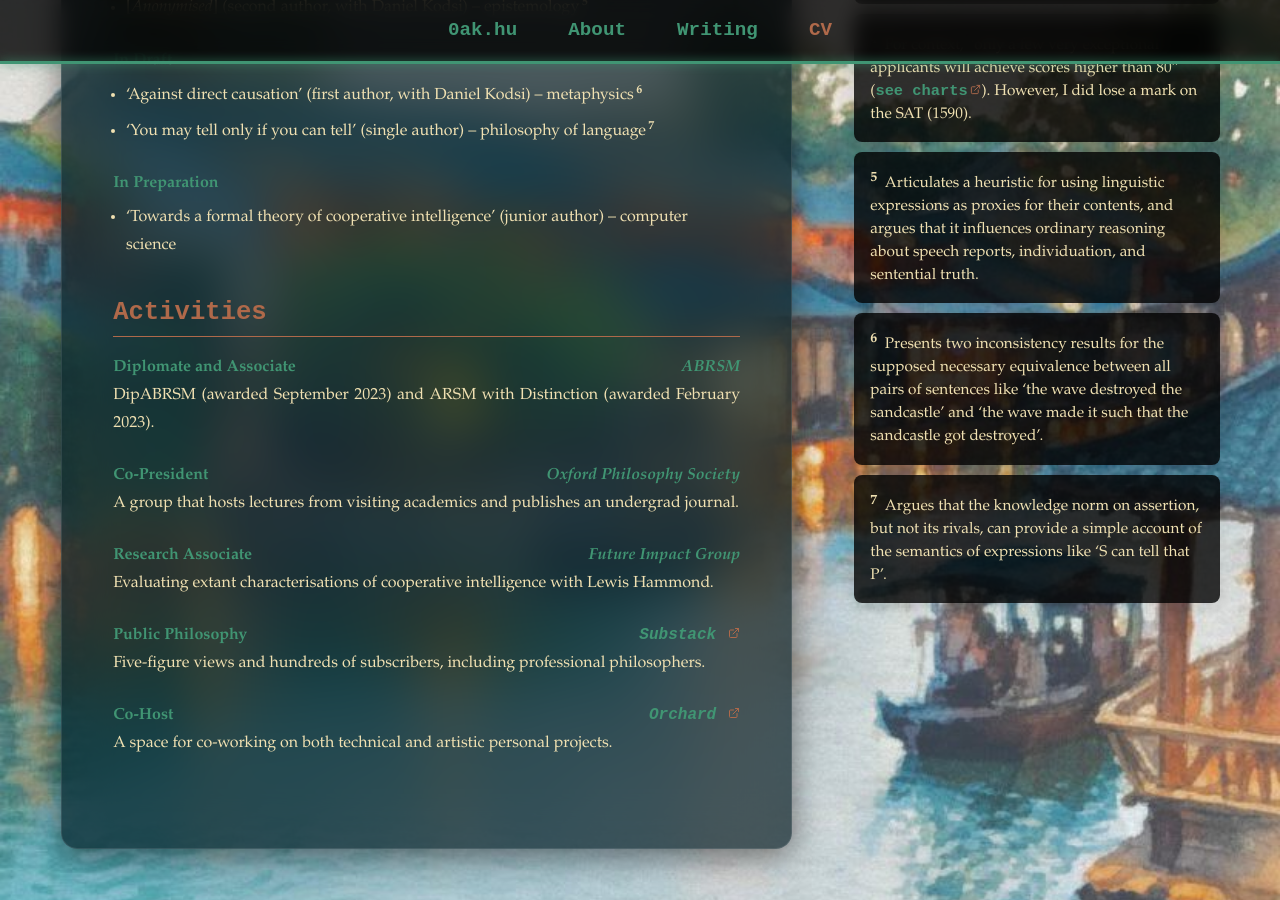
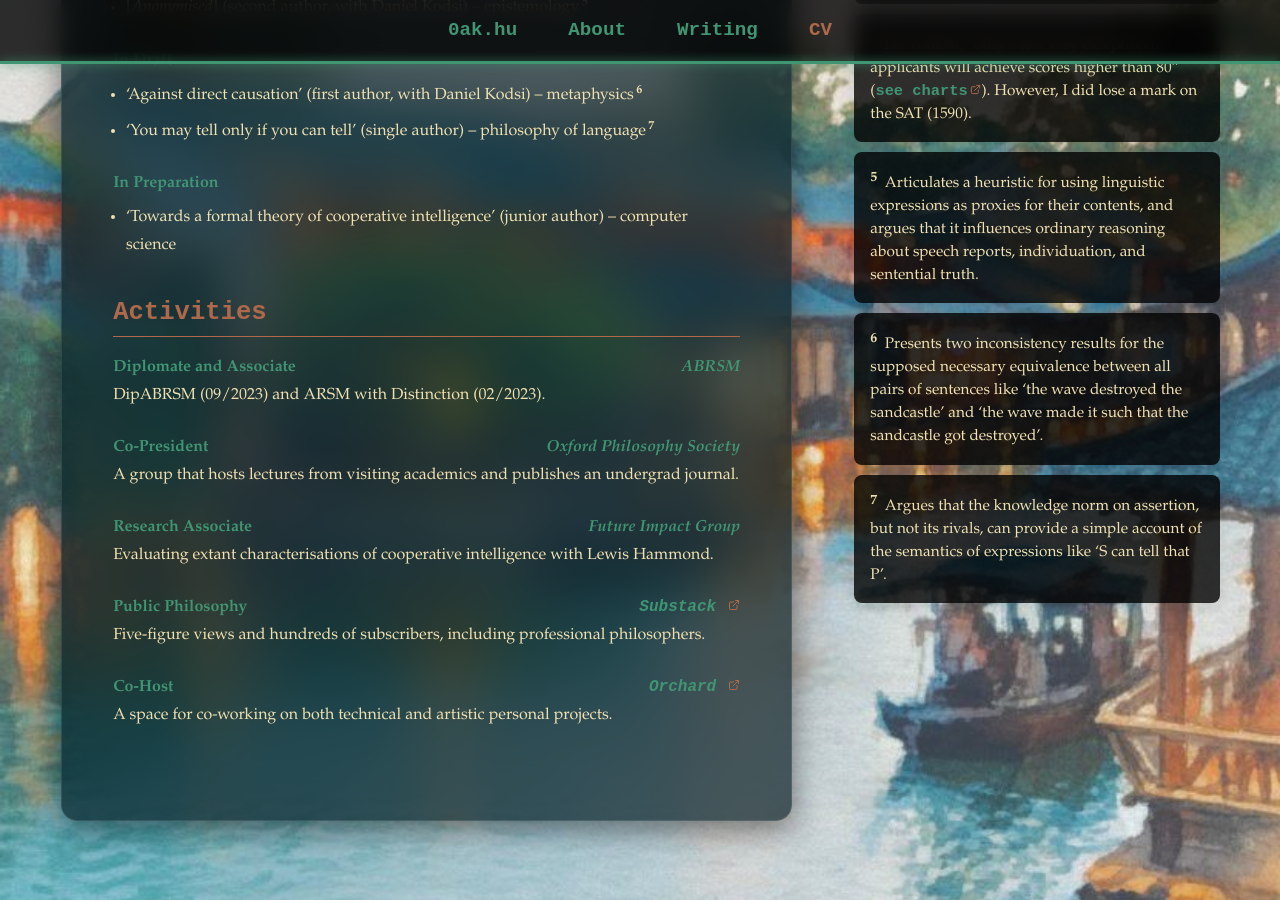
Before and after one commit to oak-hu/oak-hu.github.io, a Jekyll site: the page built from cv.md, in a window 1280 px wide and 900 px high, scrolled down 908 px. Built offline with Jekyll 4.4.1, drawn with Linux system fonts in a browser that asks for light colours; some web fonts are replaced.

Commit message:
Update cv.md

```diff
--- a/cv.md
+++ b/cv.md
@@ -126,7 +126,7 @@ permalink: /cv
                 <h4>Diplomate and Associate</h4>
                 <h4><em>ABRSM</em></h4>
             </div>
-<p>DipABRSM (awarded September 2023) and ARSM with Distinction (awarded February 2023).</p>
+<p>DipABRSM (09/2023) and ARSM with Distinction (02/2023).</p>
         </div>
 
 <div style="margin-bottom: 1.5rem;">
```
